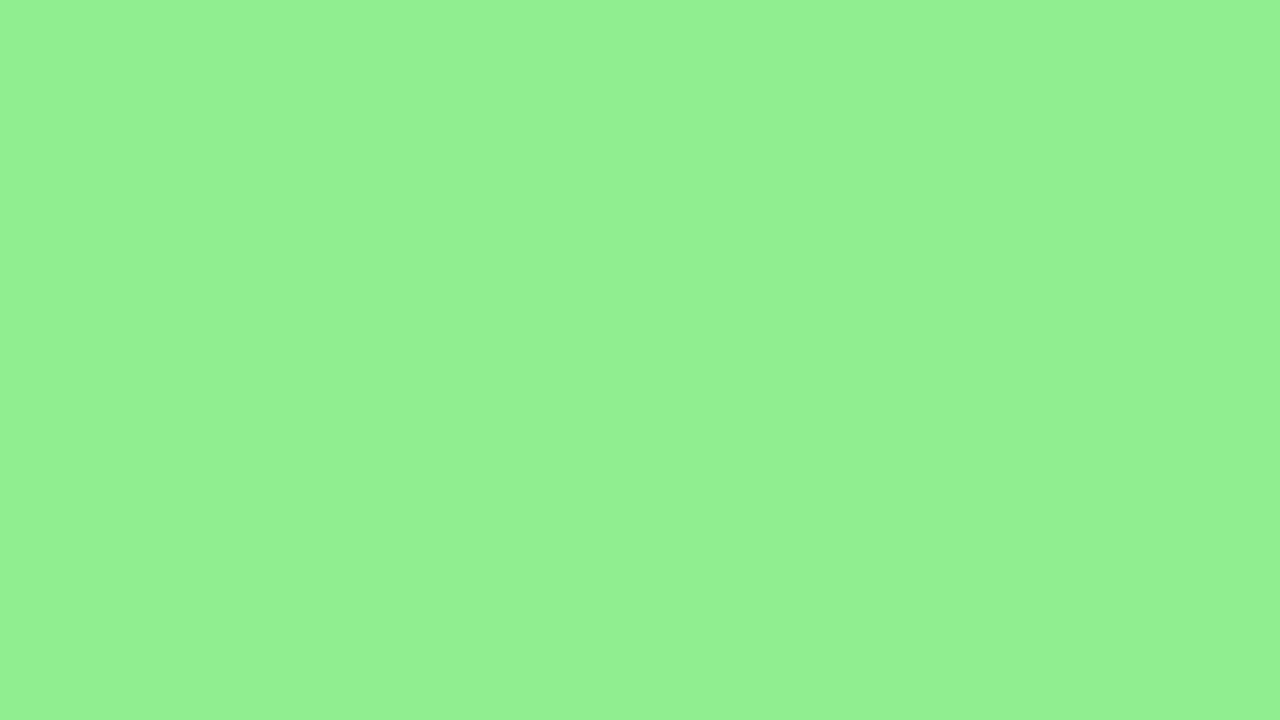
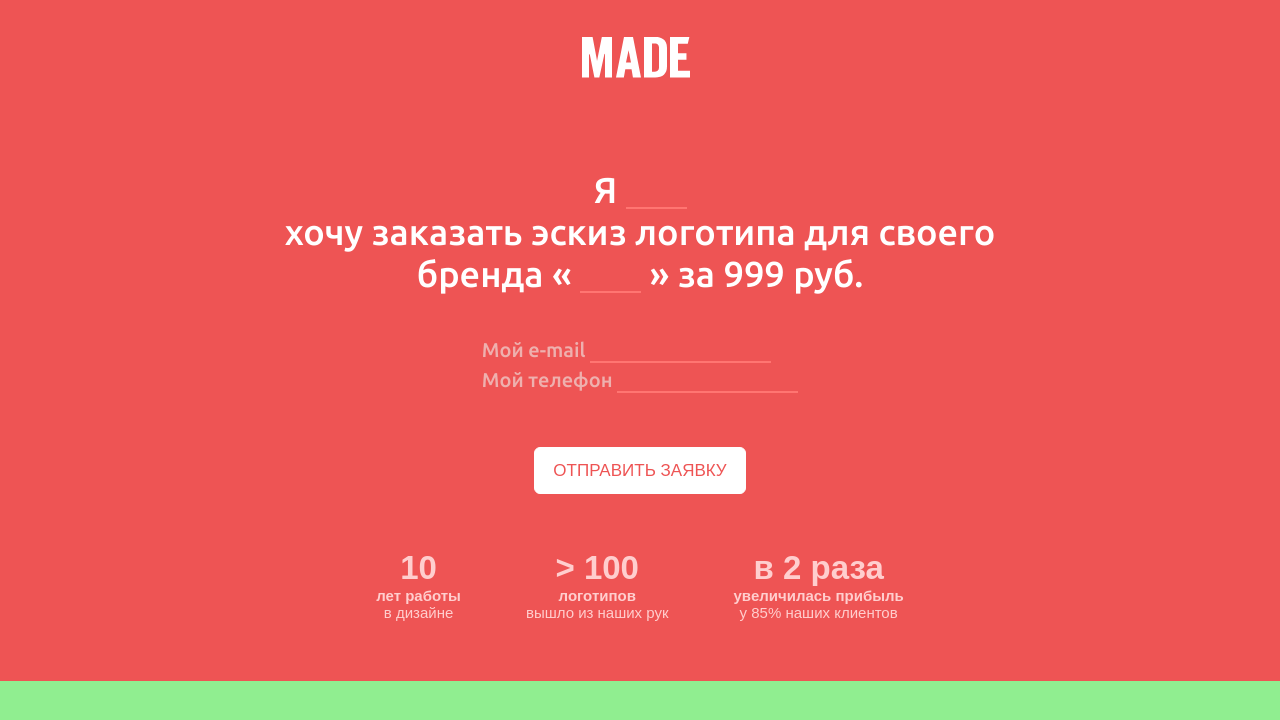
Before and after one commit to oleLebed/made-layout, a website built with webpack: page index.html in a window 1280 px wide. Built offline with nearby package versions, Linux system fonts and the light colour scheme.

Commit message:
section-1 skeleton

```diff
--- a/index.html
+++ b/index.html
@@ -5,6 +5,96 @@
     <title>MADE</title>
 </head>
 <body>
+    <div class="section-1">
+        <div class="section-1__logo"></div>
+        <form
+            id="myform"
+            class="section-1__form"
+            onsubmit=""
+        >
+            <div>
+                Я
+                <input
+                    id="input-id"
+                    class="section-1__form-input"
+                    type="text"
+                    size="5"
+                    maxlength="50"
+                >
+            </div>
+            <div>
+                хочу заказать эскиз логотипа для своего
+            </div>
+            <div>
+                бренда «
+                <input
+                    class="section-1__form-input"
+                    size="5"
+                    type="text"
+                >
+                » за 999 руб.
+            </div>
+            <div class="section-1__form-contacts">
+                <div class="section-1__form-input-prefix">
+                    Мой e-mail
+                    <input
+                        class="section-1__form-input"
+                        type="email"
+                    >
+                </div>
+                <div class="section-1__form-input-prefix">
+                    Мой телефон
+                    <input
+                        class="section-1__form-input"
+                        type="tel"
+                    >
+                </div>
+            </div>
+        </form>
+        <button
+            form="myform"
+            class="section-1__form-submit"
+            type="submit"
+        >
+            ОТПРАВИТЬ ЗАЯВКУ
+        </button>
+        <div class="section-1__info">
+            <div class="section-1__info-item">
+                <div class="section-1__info-main">
+                    10
+                </div>
+                <div class="section-1__info-comment-bold">
+                    лет работы
+                </div>
+                <div class="section-1__info-comment">
+                    в дизайне
+                </div>
+            </div>
+            <div class="section-1__info-item">
+                <div class="section-1__info-main">
+                    > 100
+                </div>
+                <div class="section-1__info-comment-bold">
+                    логотипов
+                </div>
+                <div class="section-1__info-comment">
+                    вышло из наших рук
+                </div>
+            </div>
+            <div class="section-1__info-item">
+                <div class="section-1__info-main">
+                    в 2 раза
+                </div>
+                <div class="section-1__info-comment-bold">
+                    увеличилась прибыль
+                </div>
+                <div class="section-1__info-comment">
+                    у 85% наших клиентов
+                </div>
+            </div>
+        </div>
+    </div>
+
     <script src="dist/main.js"></script>
 </body>
 </html>
--- a/src/main.scss
+++ b/src/main.scss
@@ -19,3 +19,101 @@ body {
     margin: 0;
     user-select: none;
 }
+
+.section-1 {
+    align-items: center;
+    background-color: #ee5454;
+    display: flex;
+    flex-direction: column;
+
+    &__logo {
+        background: url(../img/logo.svg) no-repeat;
+        margin-bottom: 87px;
+        margin-top: 37px;
+        min-height: 45px;
+        min-width: 117px;
+    }
+
+    &__form {
+        color: #fff;
+        font-family: Ubuntu, sans-serif;
+        font-size: 1.8rem;
+        text-align: center;
+    }
+
+    &__form-input {
+        background: transparent;
+        border: none;
+        border-bottom: solid 2px #ff7571;
+        color: #fff;
+    }
+
+    &__form-input:focus {
+        outline: none;
+    }
+
+    &__form-input-prefix {
+        color: #eeb0ae;
+        font-family: Ubuntu, sans-serif;
+        font-size: 1rem;
+        line-height: 1.5;
+        text-align: left;
+    }
+
+    &__form-contacts {
+        display: inline-block;
+        margin-top: 40px;
+    }
+
+    &__form-submit {
+        background-color: #fff;
+        border: solid 1px #fff;
+        border-radius: 6px;
+        color: #ee5454;
+        height: 47px;
+        font-family: Arial, sans-serif;
+        font-size: .85rem;
+        margin-top: 52px;
+        outline: none;
+        width: 212px;
+    }
+
+    &__form-submit:hover {
+        box-shadow: 0 3px 6px 0 rgba(0, 0, 0, 0.2);
+        color: #000000;
+    }
+
+    &__form-submit:active {
+        color: rgba(0, 0, 0, 0.7);
+    }
+
+    &__info {
+        padding: 40px 0 45px 0;
+        text-align: center;
+    }
+
+    &__info-item {
+        display: inline-block;
+        margin: 15px 30px;
+    }
+
+    &__info-main {
+        font-family: Arial, sans-serif;
+        font-size: 1.65rem;
+        font-weight: bold;
+        color: #ffcece;
+    }
+
+    &__info-comment-bold {
+        font-family: Arial, sans-serif;
+        font-size: .75rem;
+        font-weight: bold;
+        color: #ffcece;
+    }
+
+    &__info-comment {
+        font-family: Arial, sans-serif;
+        font-size: .75rem;
+        color: #ffcece;
+    }
+}
```
